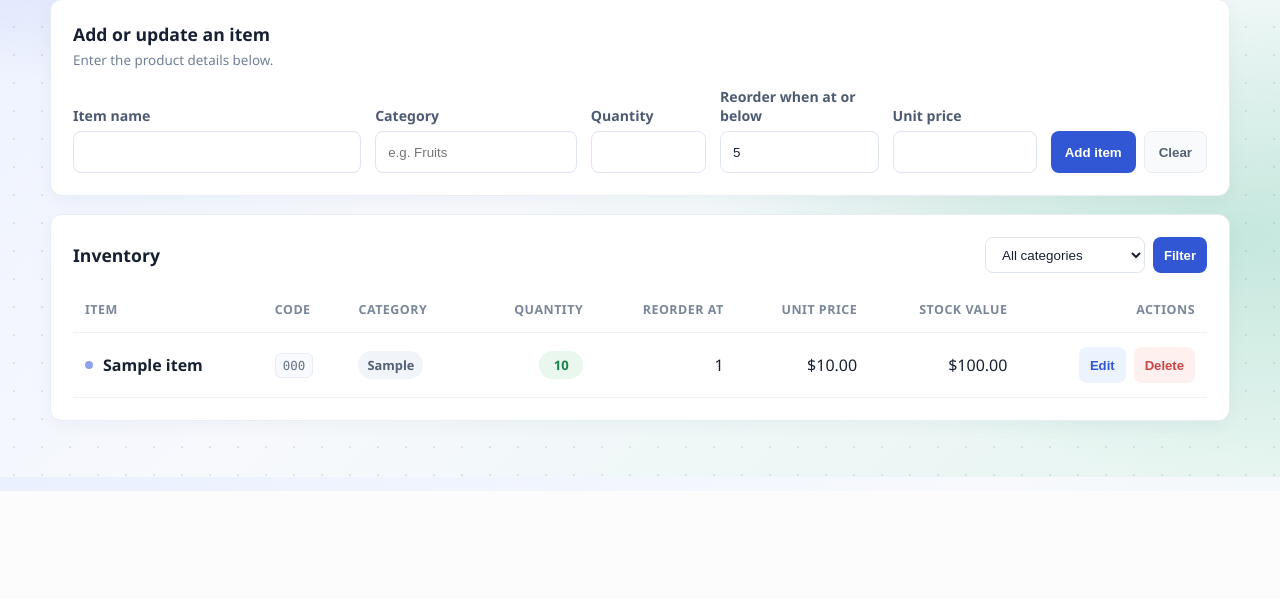
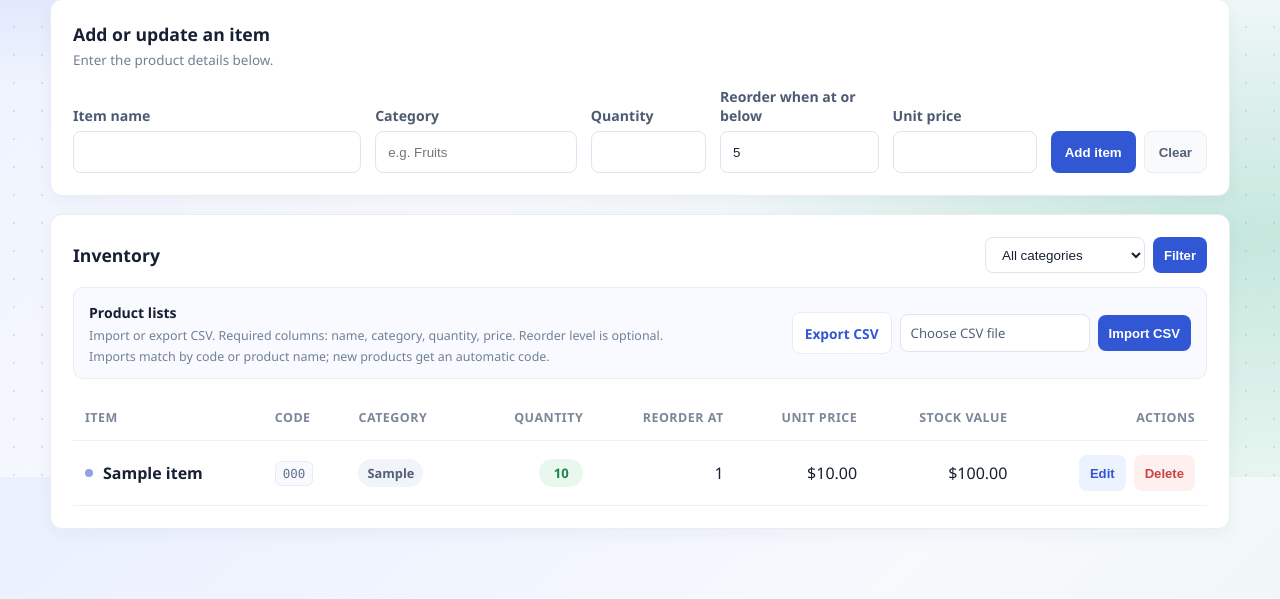
Before and after one commit to xenturyy183-stack/Small-store-inventory, a Flask app: page / in a window 1280 px wide. Shown: the part 323-922 px from the top of the page. Before the commit the page ends 814 px from the top, so only its background shows below. Run offline with Flask 3, Linux system fonts and the light colour scheme; the visitor is signed in with stand-in values (Sample User, id 1); tables that the repository leaves empty hold one stand-in row (values such as "Sample post").

Commit message:
import/export update

```diff
--- a/app.py
+++ b/app.py
@@ -1,3 +1,5 @@
+import csv
+import io
 import json
 import math
 import os
@@ -10,13 +12,14 @@ from contextlib import closing
 from functools import wraps
 from pathlib import Path
 
-from flask import Flask, flash, g, redirect, render_template, request, session, url_for
+from flask import Flask, Response, flash, g, redirect, render_template, request, session, url_for
 from werkzeug.security import check_password_hash, generate_password_hash
 
 
 PROJECT_DIR = Path(__file__).resolve().parent
 INVENTORY_FILE = PROJECT_DIR / "inventory.json"
 DATABASE_FILE = PROJECT_DIR / "inventory.sqlite3"
+MAX_IMPORT_BYTES = 2 * 1024 * 1024
 
 app = Flask(__name__)
 app.config.update(
@@ -308,6 +311,111 @@ def format_item_code(item_id):
     return f"SKU-{item_id:06d}"
 
 
+def read_inventory_csv(upload):
+    if not upload.filename or not upload.filename.lower().endswith(".csv"):
+        raise ValueError("Choose a CSV file.")
+
+    content = upload.stream.read(MAX_IMPORT_BYTES + 1)
+    if len(content) > MAX_IMPORT_BYTES:
+        raise ValueError("The CSV file must be 2 MB or smaller.")
+
+    try:
+        text = content.decode("utf-8-sig")
+    except UnicodeDecodeError as error:
+        raise ValueError("The CSV file must use UTF-8 encoding.") from error
+
+    reader = csv.DictReader(io.StringIO(text, newline=""))
+    if not reader.fieldnames:
+        raise ValueError("The CSV file is empty or missing a header row.")
+
+    headers = [header.strip().lower() if header else "" for header in reader.fieldnames]
+    if any(not header for header in headers) or len(headers) != len(set(headers)):
+        raise ValueError("The CSV file has an empty or duplicate column name.")
+    reader.fieldnames = headers
+
+    required_headers = {"name", "category", "quantity", "price"}
+    missing_headers = required_headers - set(headers)
+    if missing_headers:
+        raise ValueError(
+            "The CSV must include these columns: name, category, quantity, price."
+        )
+
+    products = []
+    seen_names = set()
+    seen_codes = set()
+    for row in reader:
+        row_number = reader.line_num
+        if None in row and any(value and value.strip() for value in row[None]):
+            raise ValueError(f"Row {row_number} has extra values without column headers.")
+        if not any(value and value.strip() for value in row.values() if value is not None):
+            continue
+
+        name = (row.get("name") or "").strip()
+        category = (row.get("category") or "").strip()
+        if not name:
+            raise ValueError(f"Row {row_number}: enter a product name.")
+        if not category:
+            raise ValueError(f"Row {row_number}: enter a category.")
+        if len(category) > 50:
+            raise ValueError(f"Row {row_number}: category must be 50 characters or fewer.")
+
+        try:
+            quantity = int((row.get("quantity") or "").strip())
+            price = float((row.get("price") or "").strip())
+        except ValueError as error:
+            raise ValueError(
+                f"Row {row_number}: quantity must be a whole number and price must be numeric."
+            ) from error
+
+        reorder_text = (row.get("reorder_level") or "").strip()
+        if reorder_text:
+            try:
+                reorder_level = int(reorder_text)
+            except ValueError as error:
+                raise ValueError(
+                    f"Row {row_number}: reorder level must be a whole number."
+                ) from error
+            if reorder_level < 0:
+                raise ValueError(f"Row {row_number}: reorder level cannot be negative.")
+        else:
+            reorder_level = None
+
+        if quantity < 0:
+            raise ValueError(f"Row {row_number}: quantity cannot be negative.")
+        if not math.isfinite(price) or price < 0:
+            raise ValueError(f"Row {row_number}: price must be a non-negative number.")
+
+        name = name[:1].upper() + name[1:]
+        category = category[:1].upper() + category[1:]
+        normalized_name = name.casefold()
+        if normalized_name in seen_names:
+            raise ValueError(f"Row {row_number}: duplicate product name in the CSV.")
+        seen_names.add(normalized_name)
+
+        item_code = (row.get("item_code") or "").strip()
+        if item_code:
+            normalized_code = item_code.casefold()
+            if normalized_code in seen_codes:
+                raise ValueError(f"Row {row_number}: duplicate item code in the CSV.")
+            seen_codes.add(normalized_code)
+
+        products.append(
+            {
+                "row_number": row_number,
+                "item_code": item_code,
+                "name": name,
+                "category": category,
+                "quantity": quantity,
+                "reorder_level": reorder_level,
+                "price": price,
+            }
+        )
+
+    if not products:
+        raise ValueError("The CSV file does not contain any product rows.")
+    return products
+
+
 @app.get("/register")
 def register():
     if g.user is not None:
@@ -407,6 +515,162 @@ def movements():
         movements=stock_movements,
         username=g.user["username"],
     )
+
+
+@app.get("/export")
+@login_required
+def export_inventory():
+    with closing(connect_db()) as connection:
+        items = connection.execute(
+            """
+            SELECT item_code, name, category, quantity, reorder_level, price
+            FROM items
+            WHERE user_id = ?
+            ORDER BY id
+            """,
+            (g.user["id"],),
+        ).fetchall()
+
+    output = io.StringIO(newline="")
+    writer = csv.writer(output)
+    writer.writerow(("item_code", "name", "category", "quantity", "reorder_level", "price"))
+    for item in items:
+        writer.writerow(
+            (
+                item["item_code"],
+                item["name"],
+                item["category"],
+                item["quantity"],
+                item["reorder_level"],
+                item["price"],
+            )
+        )
+    return Response(
+        "\ufeff" + output.getvalue(),
+        mimetype="text/csv",
+        headers={"Content-Disposition": "attachment; filename=inventory.csv"},
+    )
+
+
+@app.post("/import")
+@login_required
+def import_inventory():
+    upload = request.files.get("file")
+    if upload is None:
+        flash("Choose a CSV file to import.", "error")
+        return redirect(url_for("index"))
+
+    try:
+        products = read_inventory_csv(upload)
+    except (ValueError, csv.Error) as error:
+        flash(f"Could not import CSV: {error}", "error")
+        return redirect(url_for("index"))
+
+    added = 0
+    updated = 0
+    try:
+        with closing(connect_db()) as connection:
+            connection.execute("BEGIN IMMEDIATE")
+            for product in products:
+                existing_item = None
+                if product["item_code"]:
+                    existing_item = connection.execute(
+                        """
+                        SELECT id, quantity, reorder_level
+                        FROM items
+                        WHERE user_id = ? AND item_code = ?
+                        """,
+                        (g.user["id"], product["item_code"]),
+                    ).fetchone()
+                if existing_item is None:
+                    existing_item = connection.execute(
+                        """
+                        SELECT id, quantity, reorder_level
+                        FROM items
+                        WHERE user_id = ? AND name = ? COLLATE NOCASE
+                        """,
+                        (g.user["id"], product["name"]),
+                    ).fetchone()
+
+                reorder_level = product["reorder_level"]
+                if reorder_level is None:
+                    reorder_level = (
+                        existing_item["reorder_level"] if existing_item else 5
+                    )
+
+                if existing_item:
+                    connection.execute(
+                        """
+                        UPDATE items
+                        SET name = ?, category = ?, quantity = ?, reorder_level = ?, price = ?
+                        WHERE id = ? AND user_id = ?
+                        """,
+                        (
+                            product["name"],
+                            product["category"],
+                            product["quantity"],
+                            reorder_level,
+                            product["price"],
+                            existing_item["id"],
+                            g.user["id"],
+                        ),
+                    )
+                    quantity_change = product["quantity"] - existing_item["quantity"]
+                    movement_type = (
+                        "Stock increased" if quantity_change > 0 else "Stock decreased"
+                    )
+                    record_stock_movement(
+                        connection,
+                        g.user["id"],
+                        existing_item["id"],
+                        product["name"],
+                        movement_type,
+                        quantity_change,
+                        product["quantity"],
+                    )
+                    updated += 1
+                else:
+                    cursor = connection.execute(
+                        """
+                        INSERT INTO items
+                            (user_id, name, category, quantity, reorder_level, price)
+                        VALUES (?, ?, ?, ?, ?, ?)
+                        """,
+                        (
+                            g.user["id"],
+                            product["name"],
+                            product["category"],
+                            product["quantity"],
+                            reorder_level,
+                            product["price"],
+                        ),
+                    )
+                    connection.execute(
+                        "UPDATE items SET item_code = ? WHERE id = ?",
+                        (format_item_code(cursor.lastrowid), cursor.lastrowid),
+                    )
+                    record_stock_movement(
+                        connection,
+                        g.user["id"],
+                        cursor.lastrowid,
+                        product["name"],
+                        "Initial stock",
+                        product["quantity"],
+                        product["quantity"],
+                    )
+                    added += 1
+            connection.commit()
+        flash(f"Import complete: added {added} and updated {updated} products.", "success")
+    except sqlite3.IntegrityError:
+        flash(
+            "Import failed because product names or codes conflict with your inventory. "
+            "No rows were imported.",
+            "error",
+        )
+    except sqlite3.Error:
+        app.logger.exception("Could not import inventory CSV")
+        flash("Could not import the inventory. No rows were imported.", "error")
+    return redirect(url_for("index"))
 
 
 @app.get("/")
--- a/static/styles.css
+++ b/static/styles.css
@@ -502,6 +502,56 @@ button.secondary:hover {
     font-size: 0.82rem;
 }
 
+.csv-tools {
+    display: flex;
+    align-items: center;
+    justify-content: space-between;
+    gap: 18px;
+    margin-bottom: 16px;
+    border: 1px solid #e8edf4;
+    border-radius: 10px;
+    padding: 13px 15px;
+    background: #f8faff;
+}
+
+.csv-tools strong {
+    font-size: 0.88rem;
+}
+
+.csv-tools p {
+    margin: 4px 0 0;
+    color: var(--muted);
+    font-size: 0.78rem;
+}
+
+.csv-actions,
+.csv-import-form {
+    display: flex;
+    align-items: center;
+    gap: 8px;
+}
+
+.csv-file-picker {
+    display: inline-flex;
+    align-items: center;
+    width: 190px;
+    min-height: 38px;
+    overflow: hidden;
+    border: 1px solid #dfe5ee;
+    border-radius: 8px;
+    padding: 7px 10px;
+    background: white;
+    color: #536176;
+    cursor: pointer;
+    font-size: 0.82rem;
+    white-space: nowrap;
+}
+
+.csv-file-picker span {
+    overflow: hidden;
+    text-overflow: ellipsis;
+}
+
 .table-heading a {
     min-height: 36px;
     background: #f1f4f8;
@@ -798,6 +848,16 @@ th:last-child {
         width: 100%;
     }
 
+    .csv-tools {
+        align-items: flex-start;
+        flex-direction: column;
+    }
+
+    .csv-actions {
+        width: 100%;
+        justify-content: space-between;
+    }
+
     .search input {
         width: 100%;
     }
@@ -859,6 +919,21 @@ th:last-child {
         min-width: 0;
     }
 
+    .csv-actions,
+    .csv-import-form {
+        flex-wrap: wrap;
+    }
+
+    .csv-import-form {
+        flex: 1;
+    }
+
+    .csv-file-picker {
+        flex: 1;
+        width: auto;
+        min-width: 120px;
+    }
+
     th {
         display: none;
     }
--- a/templates/index.html
+++ b/templates/index.html
@@ -177,6 +177,26 @@
                     {% endif %}
                 </div>
             </div>
+            <div class="csv-tools">
+                <div>
+                    <strong>Product lists</strong>
+                    <p>Import or export CSV. Required columns: name, category, quantity, price. Reorder level is optional.</p>
+                    <p>Imports match by code or product name; new products get an automatic code.</p>
+                </div>
+                <div class="csv-actions">
+                    <a class="topbar-link" href="{{ url_for('export_inventory') }}">Export CSV</a>
+                    <form action="{{ url_for('import_inventory') }}" method="post"
+                          enctype="multipart/form-data" class="csv-import-form">
+                        <input type="hidden" name="csrf_token" value="{{ csrf_token() }}">
+                        <label class="csv-file-picker" for="inventory-file">
+                            <span id="inventory-file-name">Choose CSV file</span>
+                            <input id="inventory-file" name="file" type="file"
+                                   accept=".csv,text/csv" required class="visually-hidden">
+                        </label>
+                        <button type="submit" class="filter-button">Import CSV</button>
+                    </form>
+                </div>
+            </div>
             <div class="table-wrap">
                 <table class="inventory-table">
                     <thead>
@@ -292,6 +312,12 @@
             submitButton.textContent = "Add item";
         });
 
+        document.getElementById("inventory-file").addEventListener("change", (event) => {
+            const fileInput = event.currentTarget;
+            const fileName = fileInput.files.length ? fileInput.files[0].name : "Choose CSV file";
+            document.getElementById("inventory-file-name").textContent = fileName;
+        });
+
         document.querySelectorAll(".delete-form").forEach((form) => {
             form.addEventListener("submit", (event) => {
                 if (!window.confirm("Delete this item from your inventory?")) {
```
